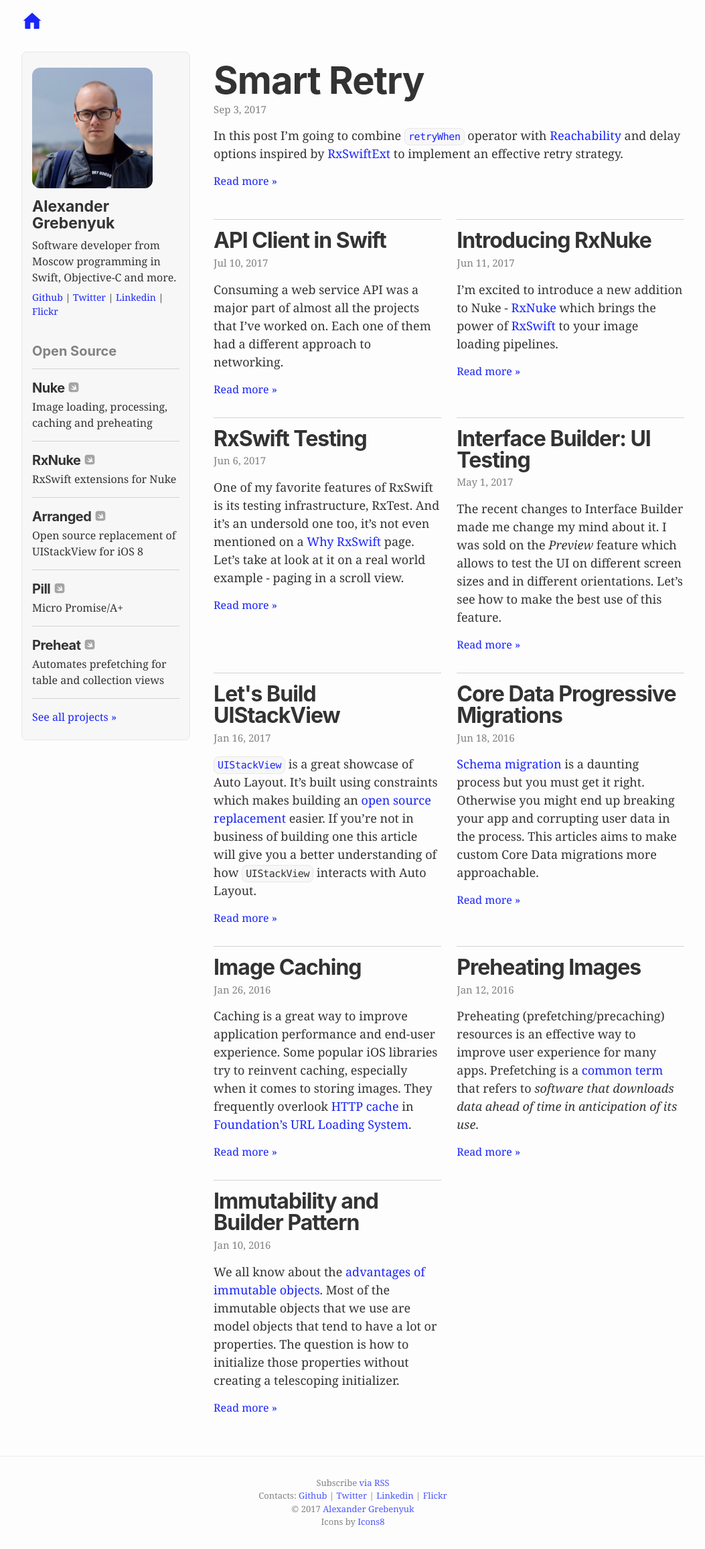
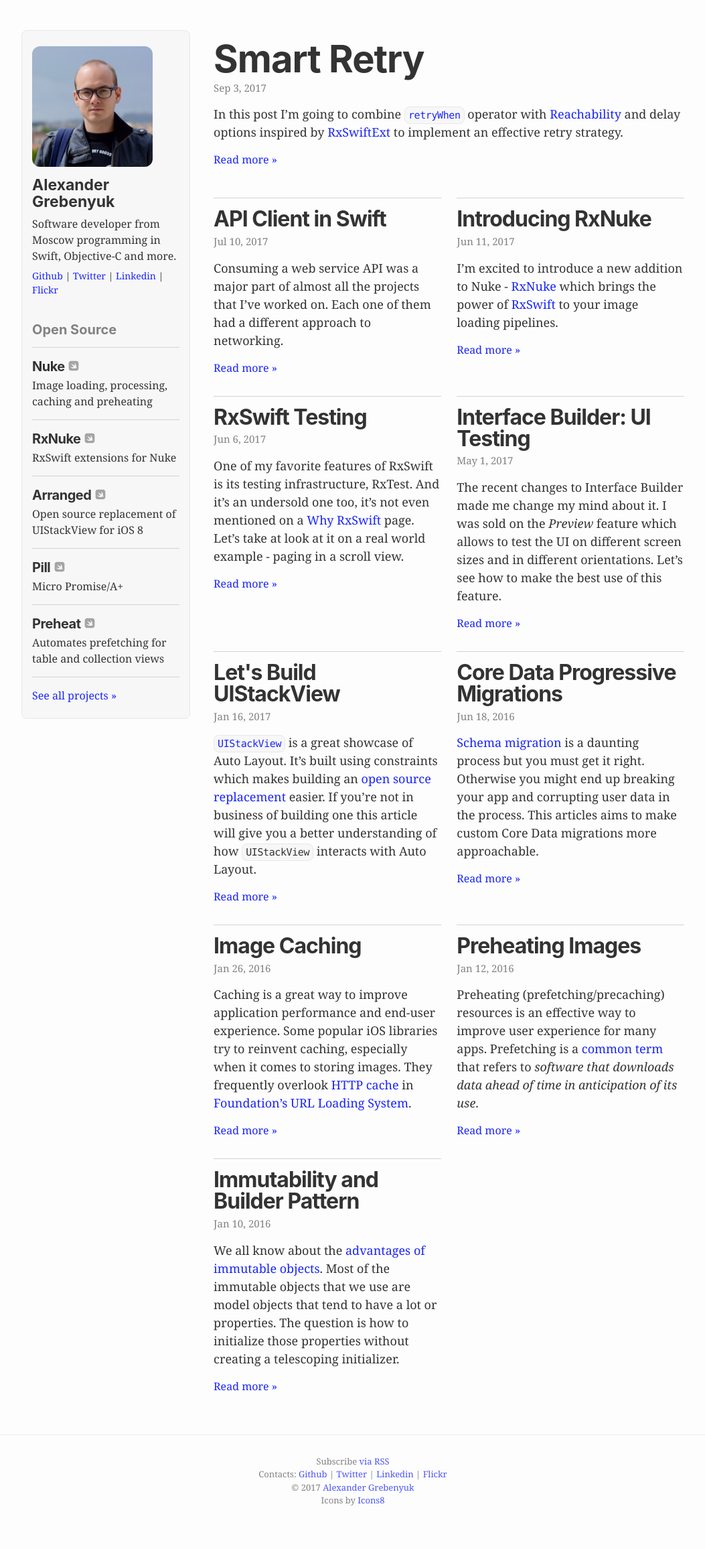
Before and after one commit to hyling/kean.github.io, a Jekyll site: the page built from index.html, in a window 1280 px wide. Shown: the whole page at 67% size, without its empty margins (113-1166 px from the left). Built offline with Jekyll 4.4.1, drawn with Linux system fonts in a browser that asks for light colours; after the commit the page ends 2280 px from its top, so only the background shows below that.

Commit message:
Hide home button on desktop

```diff
--- a/_sass/_navigation.scss
+++ b/_sass/_navigation.scss
@@ -5,6 +5,18 @@
     position: relative;
     margin-top: 0.5 * $spacing-unit;
 }
+
+.site-header {
+    .wrapper {
+        display: none;
+
+        @include media-query($on-laptop) {
+            display: block;
+        }
+    }
+}
+
+
 
 .site-logo-icon {
     margin: 0;
```
